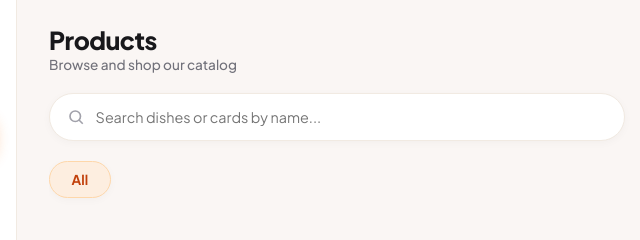
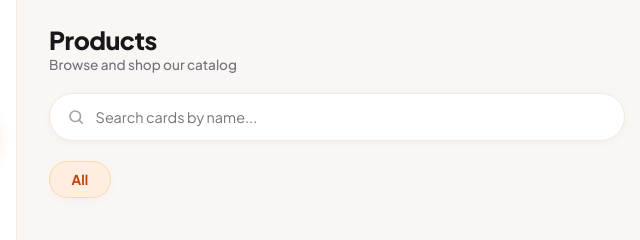
Before and after one commit to myiconiccards2023-host/iconiccards, a website: page public/index.html in a window 1280 px wide. Shown: the top 240 px of the page, 243-883 px from the left. Drawn offline with Linux system fonts and the light colour scheme; no server answers.

Commit message:
Simplify search placeholder to 'cards' only

```diff
--- a/public/index.html
+++ b/public/index.html
@@ -70,7 +70,7 @@
             <circle cx="11" cy="11" r="7"/>
             <line x1="21" y1="21" x2="16" y2="16"/>
           </svg>
-          <input type="text" id="posSearchInput" class="catalog-search-input" placeholder="Search dishes or cards by name...">
+          <input type="text" id="posSearchInput" class="catalog-search-input" placeholder="Search cards by name...">
         </div>
 
         <!-- Category Horizontal Pills -->
```
